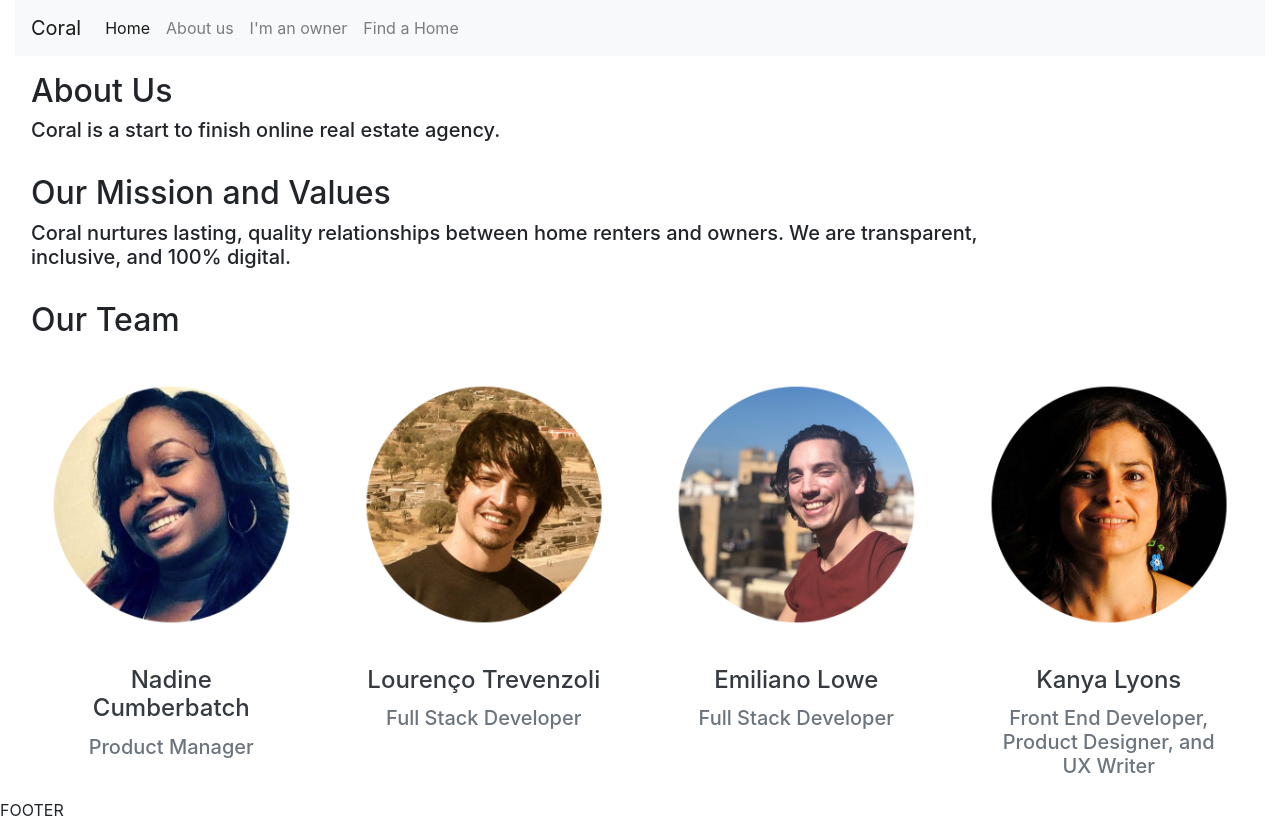
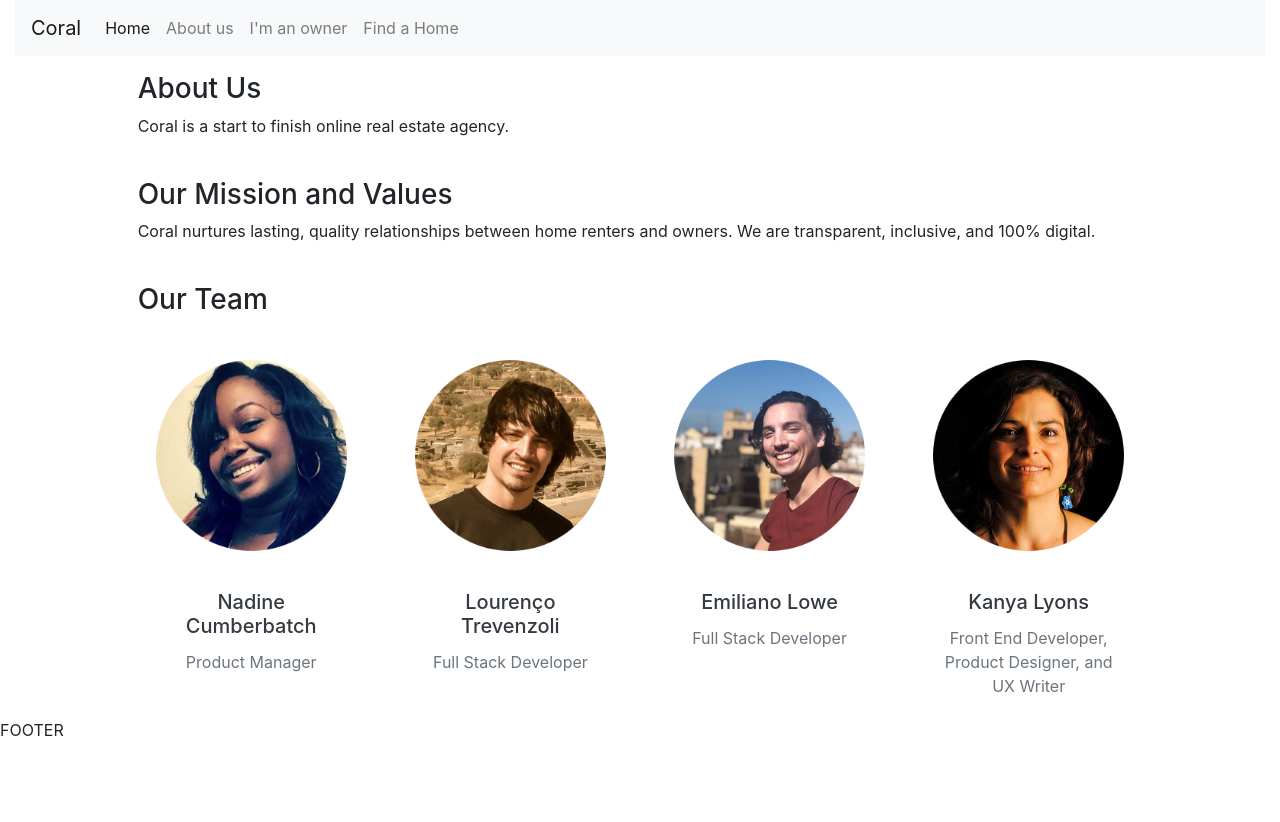
Before and after one commit to emilianolowe/coral-frontend, a React (Create React App) app: page /aboutus in a window 1280 px wide. After the commit the page ends 800 px from the top, so only its background shows below. Built offline with nearby package versions, Linux system fonts and the light colour scheme.

Commit message:
minor tweaks to about us page

```diff
--- a/src/components/AboutUs.js
+++ b/src/components/AboutUs.js
@@ -6,24 +6,24 @@ class AboutUs extends Component {
     render() {
 
         return (
-            <div class="container-fluid">
+            <div class="col-md-10 offset-md-1">
                 <div className="row-fluid justify-content-center">
-                    <div class="col-md-10 m-2 p-2">
-                        <h2>About Us</h2>
-                        <h5>Coral is a start to finish online real estate agency.</h5>
+                    <div class="col-md-12 m-2 p-2">
+                        <h3>About Us</h3>
+                        <p>Coral is a start to finish online real estate agency.</p>
                     </div>
                 </div>
                 <div className="row-fluid justify-content-center">
-                    <div class="col-md-10 m-2 p-2">
-                        <h2>Our Mission and Values</h2>
-                        <h5>Coral nurtures lasting, quality relationships between home renters and owners. We are transparent, inclusive, and 100% digital.</h5>
+                    <div class="col-md-12 m-2 p-2">
+                        <h3>Our Mission and Values</h3>
+                        <p>Coral nurtures lasting, quality relationships between home renters and owners. We are transparent, inclusive, and 100% digital.</p>
                     </div>
                     <div class="col-sm-4">
                     </div>
                 </div>
                 <div className="row-fluid justify-content-center">
                     <div class="col-md-10 m-2 p-2">
-                        <h2>Our Team</h2>
+                        <h3>Our Team</h3>
                     </div>
                 </div>
                 <TeamCard/>
--- a/src/components/NoButtonCard.js
+++ b/src/components/NoButtonCard.js
@@ -8,8 +8,8 @@ const NoButtonCard = props => {
           <img src={props.imgsrc} alt="image-1" className="card-img-top" />
         </div>
         <div className="card-body text-dark">
-          <h4 className="card-title">{props.title}</h4>
-          <h5 className="card-text text-secondary">{props.bodyText}</h5>
+          <h5 className="card-title">{props.title}</h5>
+          <p className="card-text text-secondary">{props.bodyText}</p>
         </div>
       </div>
     </div>
```
